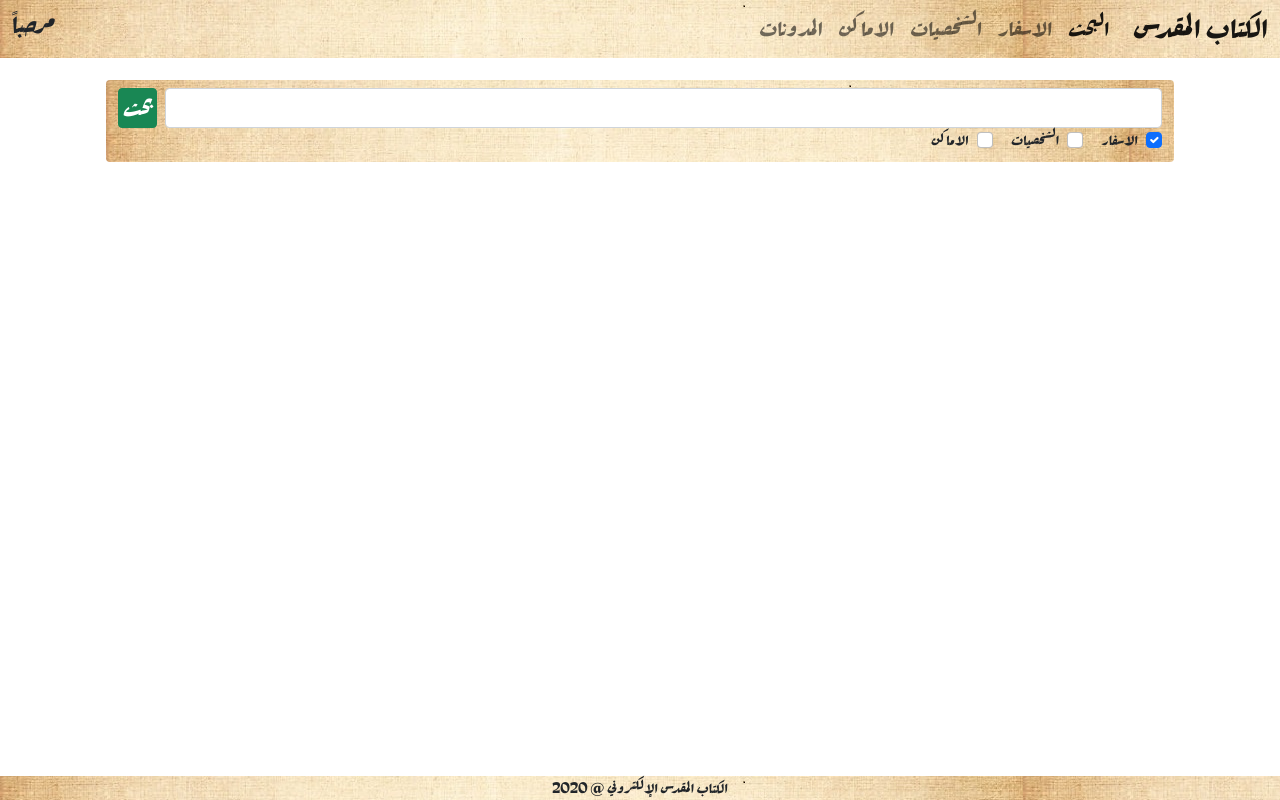
After one commit to emadunan/church, a Django app: page /search in a window 1280 px wide. The commit adds this page. Run offline with Django 3.2, Linux system fonts and the light colour scheme; some libraries are stand-ins or nearby versions.

Commit message:
before add textq

```diff
--- a/scripture/static/scripture/css/style.css
+++ b/scripture/static/scripture/css/style.css
@@ -18,6 +18,7 @@ header {
     position: fixed;
     top: 0;
     width: 100%;
+    font-family: rekkas;
 }
 
 footer {
@@ -47,10 +48,6 @@ main {
     margin-bottom: auto;
 }
 
-header {
-    font-family: rekkas;
-}
-
 .navbar-brand {
     font-size: 2rem;
     color: #ffffff;
@@ -58,6 +55,24 @@ header {
 
 .dropdown-menu {
     min-width: 3rem;
+}
+
+#id_search__section {
+    background-image: url('../img/navbar-img.jpg');
+}
+
+#id_search-group {
+    display: flex;
+    flex-direction: row;
+}
+
+#id_search-group button {
+    font-family: rekkas;
+    font-size: 1.6rem;
+}
+
+#id_search-group input {
+    font-family: amiri;
 }
 
 nav ul {
@@ -149,6 +164,19 @@ nav ul {
     text-align: center;
 }
 
+/* SEARCH SECTION */
+#id_fields-options__checks {
+    font-family: rekkas;
+}
+
+#id_search-results__preview h5 {
+    font-family: rekkas;
+}
+
+#id_search-results__preview p {
+    font-family: amiri;
+}
+
 
 /* MEDIA QUERIES */
 @media(max-width: 35rem) {
--- a/scripture/static/scripture/js/script.js
+++ b/scripture/static/scripture/js/script.js
@@ -1,11 +1,13 @@
 document.addEventListener('DOMContentLoaded', function () {
 
-
-    // var firstScrollSpyEl = document.querySelector('.cc_chapter-number__link')
-    // console.log(firstScrollSpyEl);
-
-    // firstScrollSpyEl.addEventListener('click', function () {
-    //     console.log('scrolling');
-    //     window.scrollBy(50, 50);
-    // })
+    function search(e) {
+        console.log('hi')
+        let searched = document.getElementById("id_search-books__heading").dataset.criteria.trim();
+        console.log(searched)
+        if (searched !== "") {
+            let text = document.querySelector("#id_search-results__preview ul li").innerText;
+            text = text.replace(/([^ء-ي]searched[^ء-ي])/g, '<span style="color:red">searched</span>');
+            document.querySelector("#id_search-results__preview ul li").innerHTML = text;
+        }
+    }
 })
--- a/scripture/templates/scripture/layout.html
+++ b/scripture/templates/scripture/layout.html
@@ -28,6 +28,10 @@
               </button>
               <div class="collapse navbar-collapse" id="navbarNavDropdown">
                 <ul class="navbar-nav">
+                  <li class="nav-item">
+                    <a class="nav-link {% if '/search' in request.path %}active{% endif %}"
+                    href="{% url 'search' %}" aria-current="page">البحث</a>
+                  </li>
                   <li class="nav-item">
                     <a class="nav-link {% if '/books' in request.path %}active{% endif %}"
                     href="{% url 'books' %}" aria-current="page">الاسفار</a>
--- /dev/null
+++ b/scripture/templates/scripture/search.html
@@ -0,0 +1,63 @@
+{% extends 'scripture/layout.html' %}
+{% load static %}
+{% load scripture_extras %}
+
+
+{% block content %}
+
+<div id="id_search__section" class="rounded my-2 mx-4 p-2">
+    <form action="{% url 'search' %}" method="POST">
+        {% csrf_token %}
+        <div id="id_search-group">
+            <input type="text" class="form-control mx-1" name="criteria">
+            <button class="btn btn-success mx-1 px-1 py-0" type="submit">بحث</button>
+        </div>
+
+        <!-- Fields Options-->
+        <div class="mx-1" id="id_fields-options__checks">
+            <div class="form-check form-check-inline">
+                <input class="form-check-input" type="checkbox" id="inlineCheckbox1" value="books" name="books" checked>
+                <label class="form-check-label" for="inlineCheckbox1">الاسفار</label>
+            </div>
+            <div class="form-check form-check-inline">
+                <input class="form-check-input" type="checkbox" id="inlineCheckbox2" value="characters" name="characters">
+                <label class="form-check-label" for="inlineCheckbox2">الشخصيات</label>
+            </div>
+            <div class="form-check form-check-inline">
+                <input class="form-check-input" type="checkbox" id="inlineCheckbox3" value="blogs" name="blogs">
+                <label class="form-check-label" for="inlineCheckbox3">الاماكن</label>
+            </div>
+        </div>
+
+    </form>
+</div>
+
+<div id="id_search-results__preview" class="mx-4">
+
+    {% if 'books' in search_fields %}
+    <h5 id="id_search-books__heading" class="text-right shadow p-2 mb-3 bg-body rounded" data-criteria="{{search_criteria}}">
+        نتيجة البحث فى اسفار الكتاب المقدس عن "{{search_criteria}}"
+        <span style="float: left;">{{verses.count|arnum}}</span>
+    </h5>
+
+    {% if verses %}
+    <ul>
+        {% for verse in verses %}
+        <li>
+            <p>{{verse.textf}} <span style="white-space: nowrap;">({{verse.chapter.book.title}} {{verse.chapter.number|arnum}} : {{verse.number|arnum}})</span></p>
+        </li>
+        {% endfor %}
+    </ul>
+    {% else %}
+    <p>لا يوجد نتائج للبحث عن "{{search_criteria}}"</p>
+    {% endif %}
+    {% endif %}
+
+
+
+
+</div>
+
+
+
+{% endblock %}
--- a/scripture/urls.py
+++ b/scripture/urls.py
@@ -3,6 +3,8 @@ from . import views
 
 urlpatterns = [
     path('', views.view_index, name='main'),
+    path('search', views.view_search, name='search'),
+
     path('books', views.view_books, name='books'),
     path('books/<int:id>', views.view_book, name='book'),
 
--- a/scripture/views.py
+++ b/scripture/views.py
@@ -22,6 +22,27 @@ def view_book(request, id):
         "chapters": book.chapter_set.all()
     })
 
+def view_search(request):
+    if request.method == 'POST':
+        criteria = request.POST.get('criteria')
+        fields = [ request.POST.get('books'), request.POST.get('characters'), request.POST.get('blogs') ]
+        print(fields)
+
+        if criteria and 'books' in fields:
+            verses = Verse.objects.filter(text__contains=criteria)
+        else:
+            verses = None
+
+        return render(request, "scripture/search.html", {
+            "verses": verses,
+            "search_criteria": criteria,
+            "search_fields": fields
+        })
+
+    else:
+        return render(request, "scripture/search.html")
+
+
 def view_characters(request):
     return render(request, "scripture/characters.html")
 
```
Also changed, not shown: scripture/static/scripture/img/loupe.png (added).
